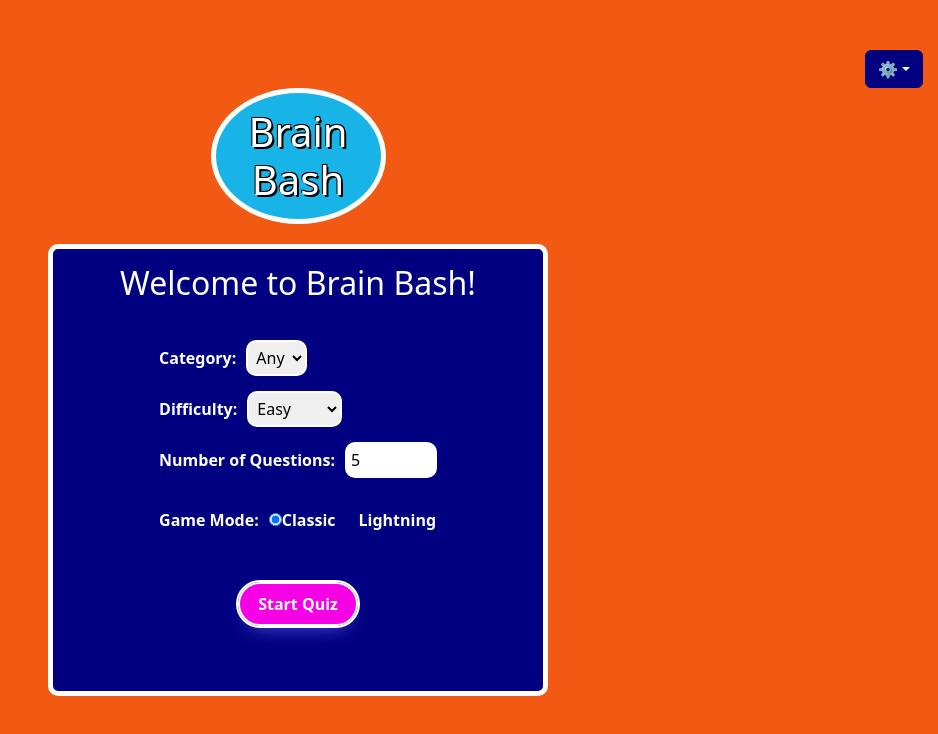
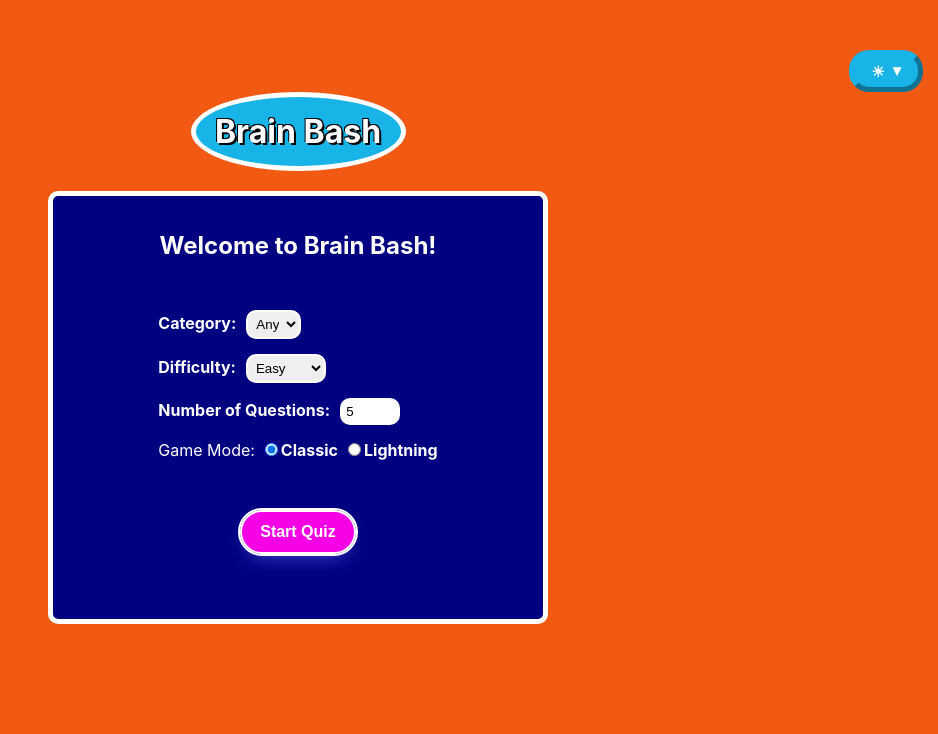
Before and after one commit to ShyLee873/BrainBash, a React (Create React App) app: page / in a window 1280 px wide. Shown: the top 734 px of the page, without its empty margins (342-1280 px from the left). Built offline with nearby package versions, Linux system fonts and the light colour scheme; no server answers.

Commit message:
ditched bootstrap, built dropdown

```diff
--- a/src/App.css
+++ b/src/App.css
@@ -7,7 +7,8 @@
   --text-main: light-dark(white, #e1e1ff);
   --border-main: light-dark(white, #e1e1ff);
   --accent-pink: #f601e6;
-  --options-menu: light-dark(navy, #f25912);
+  --options-menu: light-dark(rgb(24, 179, 231), #f25912);
+  --options-dropdown: light-dark(rgb(24, 179, 231), #f25912); --options-items: light-dark(navy, #412b6b);
 
   --radius-sm: 10px;
   --radius-pill: 999px;
@@ -45,22 +46,91 @@ body {
   padding-inline: 15px;
 }
 
-/* Options button */
-html.force-dark .bb-button .btn {
-  background-color: #f25912;
-  border: 5px outset #f25912;
-  border-style: outset;
-  border-radius: 20px;
-  color: white;
+.optionsMenu {
+  position: relative;
 }
 
-.dropdown-item {
-  background-color: #412b6b;
-  border: 3px solid #f25912;
+.optionsToggle {
+  background-color: var(--options-menu);
   color: var(--text-main);
+  border: 5px outset var(--options-dropdown);
+  border-radius: 20px;
+  min-width: 74px;
+  min-height: 42px;
+  padding: 6px 12px;
+  display: inline-flex;
+  align-items: center;
+  justify-content: center;
+  gap: 8px;
+  cursor: pointer;
+  font-weight: bold;
+}
+
+.optionsToggle:hover {
+  filter: brightness(1.05);
+}
+
+.optionsToggle:active {
+  border-style: inset;
+}
+
+.optionsIcon {
+  font-size: 15px;
+  line-height: 1;
+}
+
+.caret {
+  font-size: 16px;
+  line-height: 1;
+  transition: transform 0.2s ease;
+}
+
+.caret.open {
+  transform: rotate(180deg);
+}
+
+.optionsDropdown {
+  position: absolute;
+  top: calc(100% + 8px);
+  right: 0;
+  background: var(--options-menu);
+  border: 4px outset var(--options-menu);
+  border-radius: 8px;
+  padding: 3px;
+  min-width: 145px;
+  display: flex;
+  flex-direction: column;
+  gap: 0;
+  z-index: 50;
+}
+
+.optionsItem {
+  background-color: var(--options-items);
+  color: var(--text-main);
+  border: 4px solid var(--options-menu);
   border-style: inset;
   text-align: center;
   font-weight: bold;
+  padding: 8px 12px;
+  cursor: pointer;
+}
+
+.optionsItem:first-child {
+  border-radius: 10px 10px 0 0;
+}
+
+.optionsItem:last-child {
+  border-radius: 0 0 10px 10px;
+}
+
+.optionsItem:hover {
+  filter: brightness(1.08);
+}
+
+.optionsItem:focus-visible,
+.optionsToggle:focus-visible {
+  outline: 2px solid var(--border-main);
+  outline-offset: 2px;
 }
 
 .dropdown-item:first-child {
@@ -69,34 +139,6 @@ html.force-dark .bb-button .btn {
 
 .dropdown-item:last-child {
   border-radius: 0 0 10px 10px;
-}
-
-html.force-dark .dropdown-menu.show{
-  background: var(--options-menu);
-  padding: 5px;
-  border: 4px outset #f25912
-}
-
-html.force-light .bb-button .btn {
-  background-color: navy;
-  border-color: navy;
-  color: white;
-}
-
-html.force-dark .bb-button .btn:hover,
-html.force-dark .bb-button .btn:focus,
-html.force-dark .bb-button .btn:active {
-  background-color: #d94e0f;
-  border-color: #d94e0f;
-  color: white;
-}
-
-html.force-light .bb-button .btn:hover,
-html.force-light .bb-button .btn:focus,
-html.force-light .bb-button .btn:active {
-  background-color: navy;
-  border-color: navy;
-  color: white;
 }
 
 .lightToggleContainer,
--- a/src/App.js
+++ b/src/App.js
@@ -1,5 +1,4 @@
 import React, { useState, useRef, useEffect, useCallback } from 'react';
-import 'bootstrap/dist/css/bootstrap.min.css';
 import Nav from './components/Nav';
 import StartScreen from './components/StartScreen';
 import Question from './components/Question';
--- a/src/components/Nav.js
+++ b/src/components/Nav.js
@@ -1,7 +1,38 @@
-import Dropdown from 'react-bootstrap/Dropdown';
-import DropdownButton from 'react-bootstrap/DropdownButton';
+import { useEffect, useRef, useState } from "react";
 
-export default function Nav({ theme, onToggleTheme, showQuestionActions }) {
+export default function Nav({
+  theme,
+  onToggleTheme,
+  showQuestionActions,
+  isMuted,
+  onToggleMute,
+  onOpenAbout
+}) {
+  const [menuOpen, setMenuOpen] = useState(false);
+  const menuRef = useRef(null);
+
+  useEffect(() => {
+    function handleClickOutside(event) {
+      if (menuRef.current && !menuRef.current.contains(event.target)) {
+        setMenuOpen(false);
+      }
+    }
+
+    function handleEscape(event) {
+      if (event.key === "Escape") {
+        setMenuOpen(false);
+      }
+    }
+
+    document.addEventListener("mousedown", handleClickOutside);
+    document.addEventListener("keydown", handleEscape);
+
+    return () => {
+      document.removeEventListener("mousedown", handleClickOutside);
+      document.removeEventListener("keydown", handleEscape);
+    };
+  }, []);
+
   return (
     <div className="nav">
       <div className="restartBtnContainer">
@@ -16,20 +47,56 @@ export default function Nav({ theme, onToggleTheme, showQuestionActions }) {
         )}
       </div>
 
-      <DropdownButton
-        id="options-dropdown"
-        className="bb-button"
-        title="⚙️"
-      >
-        <Dropdown.Item
-        className="bb-menu"
-        onClick={onToggleTheme}
+      <div className="optionsMenu" ref={menuRef}>
+        <button
+          type="button"
+          className="optionsToggle"
+          aria-expanded={menuOpen}
+          aria-haspopup="menu"
+          aria-label="Open options menu"
+          onClick={() => setMenuOpen((prev) => !prev)}
         >
-          {theme === "dark" ? "Light Mode ☀️" : "Dark Mode 🌙"}
-        </Dropdown.Item>
-        <Dropdown.Item>Mute PH</Dropdown.Item>
-        <Dropdown.Item>About</Dropdown.Item>
-      </DropdownButton>
+          <span className="optionsIcon">☀</span>
+          <span className={`caret ${menuOpen ? "open" : ""}`}>▾</span>
+        </button>
+
+        {menuOpen && (
+          <div className="optionsDropdown" role="menu">
+            <button
+              type="button"
+              className="optionsItem"
+              onClick={() => {
+                onToggleTheme();
+                setMenuOpen(false);
+              }}
+            >
+              {theme === "dark" ? "Light Mode 🌞" : "Dark Mode 🌙"}
+            </button>
+
+            <button
+              type="button"
+              className="optionsItem"
+              onClick={() => {
+                onToggleMute();
+                setMenuOpen(false);
+              }}
+            >
+              {isMuted ? "Unmute PH" : "Mute PH"}
+            </button>
+
+            <button
+              type="button"
+              className="optionsItem"
+              onClick={() => {
+                onOpenAbout();
+                setMenuOpen(false);
+              }}
+            >
+              About
+            </button>
+          </div>
+        )}
+      </div>
     </div>
   );
 }
--- a/src/components/StartScreen.js
+++ b/src/components/StartScreen.js
@@ -68,32 +68,31 @@ export default function StartScreen({ onStart }) {
           />
         </label>
 
-        <label>
-          Game Mode:
-          <label>
+        <div className="mode-group">
+          <span className="mode-label">Game Mode:</span>
+
+          <label className="mode-option">
             <input
               type="radio"
               value="classic"
               name="mode"
-              className="mode"
               checked={mode === "classic"}
               onChange={(e) => setMode(e.target.value)}
             />
             Classic
           </label>
 
-          <label>
+          <label className="mode-option tooltip">
             <input
               type="radio"
               value="lightning"
               name="mode"
-              className="mode tooltip"
               checked={mode === "lightning"}
               onChange={(e) => setMode(e.target.value)}
             />
             Lightning
           </label>
-        </label>
+        </div>
 
         <button className="start-button" type="submit">Start Quiz</button>
       </form>
```
Also changed, not shown: public/index.html (+0 -14 lines).
